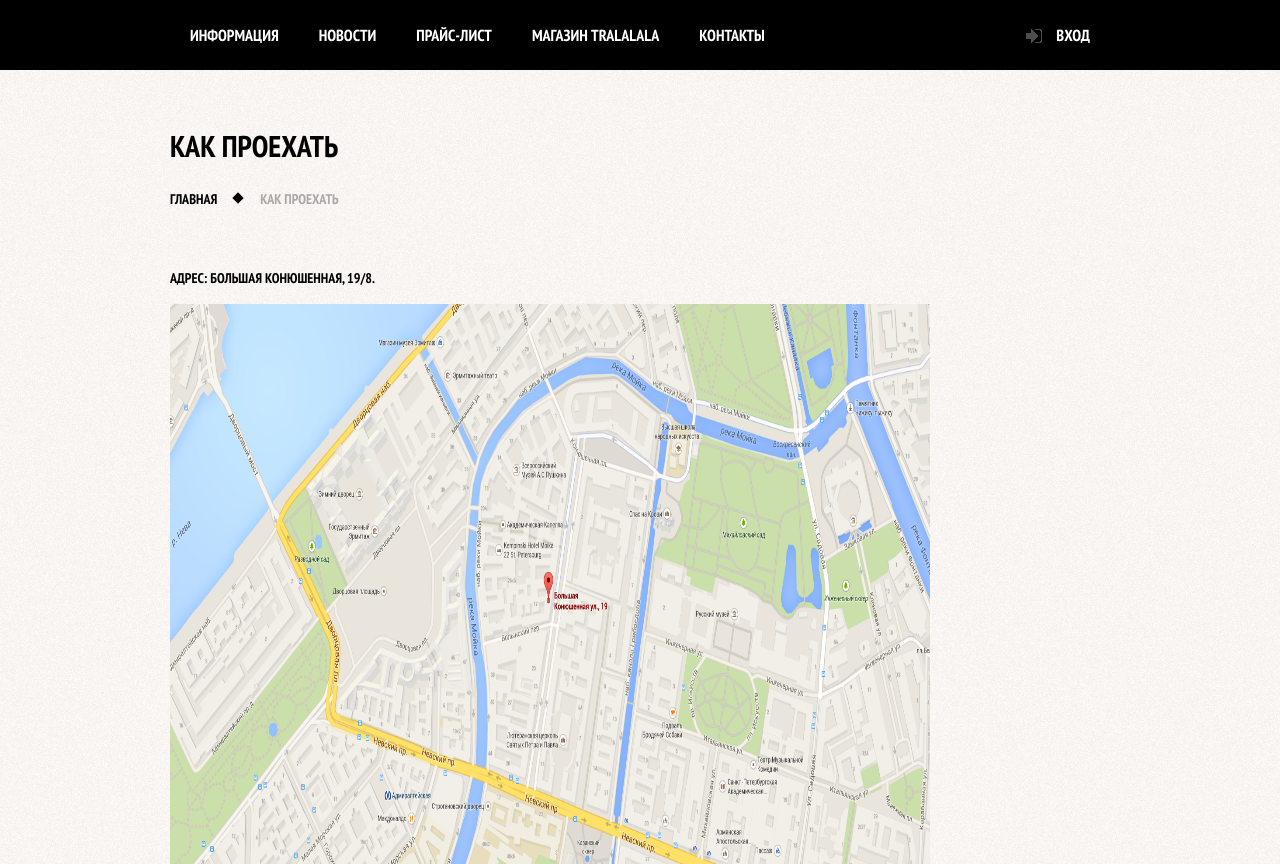
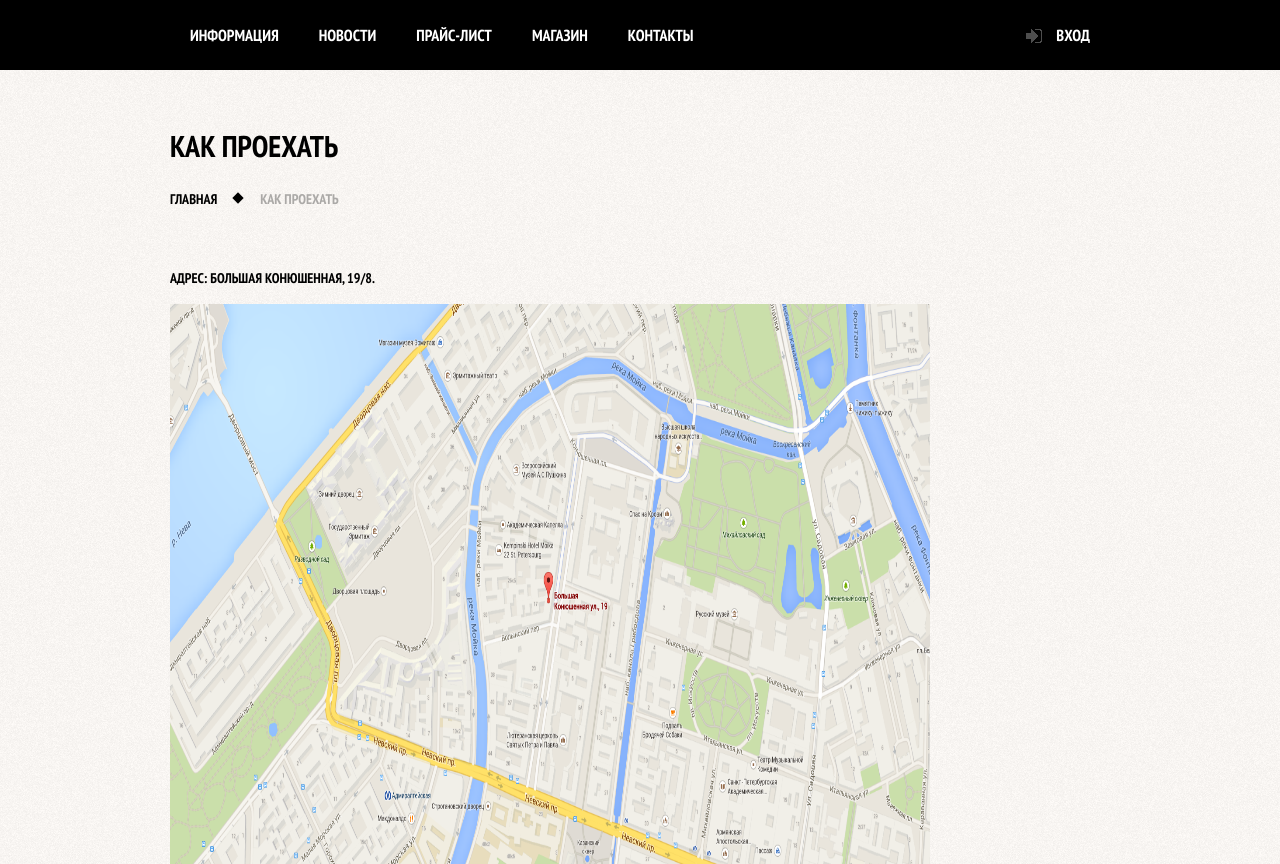
Before and after one commit to Dan0n3/barbershop-2016, a plain HTML site: page contacts.html in a window 1280 px wide. Shown: the top 864 px of the page. Drawn offline with Linux system fonts and the light colour scheme.

Commit message:
Changed Shop menu 2

```diff
--- a/contacts.html
+++ b/contacts.html
@@ -26,7 +26,7 @@
                     <a href="price-list.html">Прайс-лист</a>
                 </li>
                 <li>
-                    <a href="#">Магазин tralalala</a>
+                    <a href="#">Магазин</a>
                 </li>
                 <li>
                     <a href="#">Контакты</a>
```
